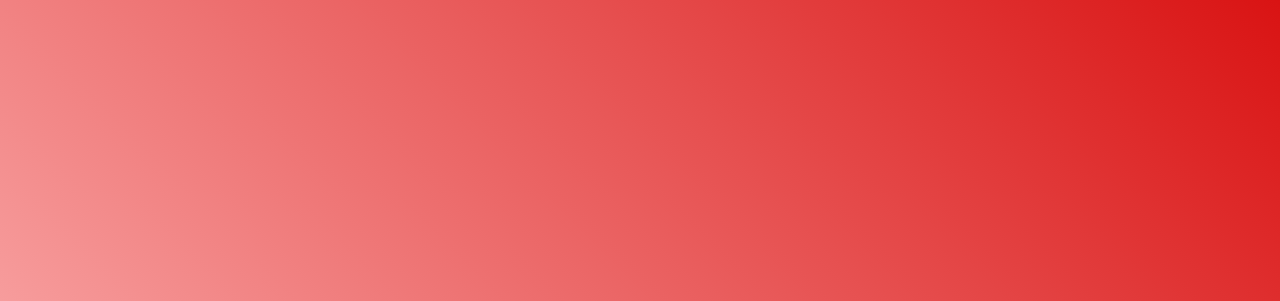
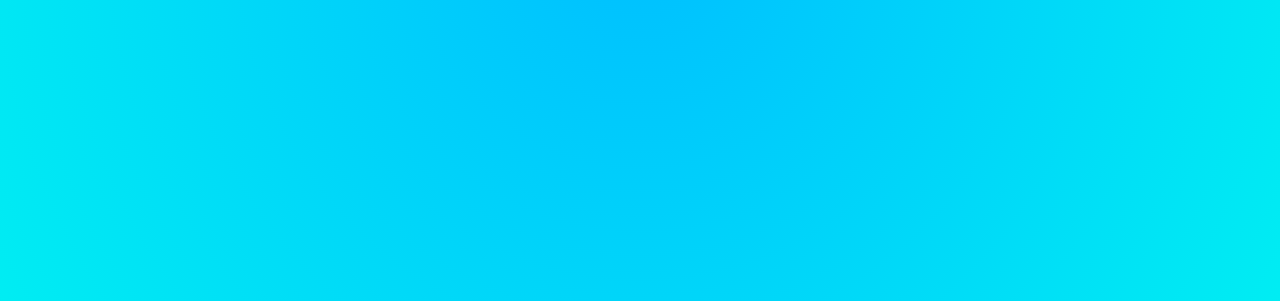
Before and after one commit to Theb1ffy/RolesNamer, a plain HTML site: page index.html in a window 1280 px wide. Shown: the part 61-362 px from the top of the page. Drawn offline with Linux system fonts and the light colour scheme; a web font is replaced by a local one.

Commit message:
Update index.html

```diff
--- a/index.html
+++ b/index.html
@@ -1,10 +1,10 @@
 <!DOCTYPE html>
 <html>
 <head>
-    <title>ScamCord</title>
+    <title>IlB1ffoneBot</title>
     <style>
         body {
-            background: linear-gradient(225deg, #d80e0e 0%, #ffc2c2 100%);
+            background: radial-gradient(circle at top, #00bfff , #00ffee);
             color: white;
             font-family: "Helvetica-Bold", Arial, sans-serif;
             margin: 0;
```
